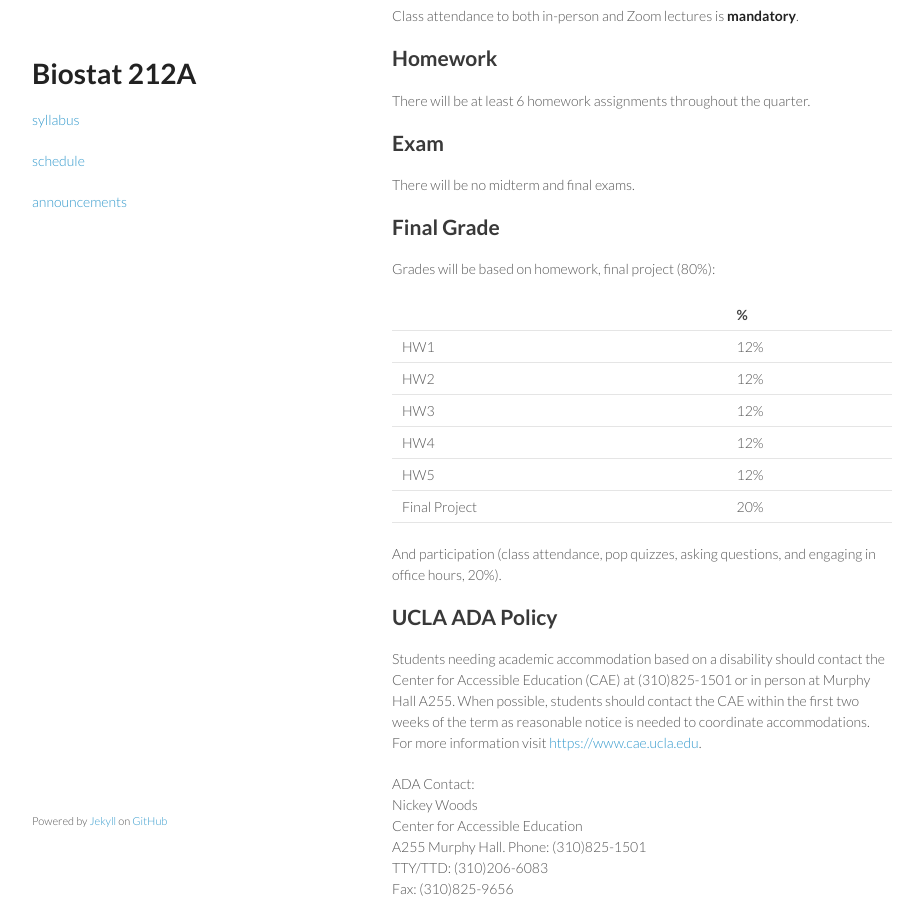
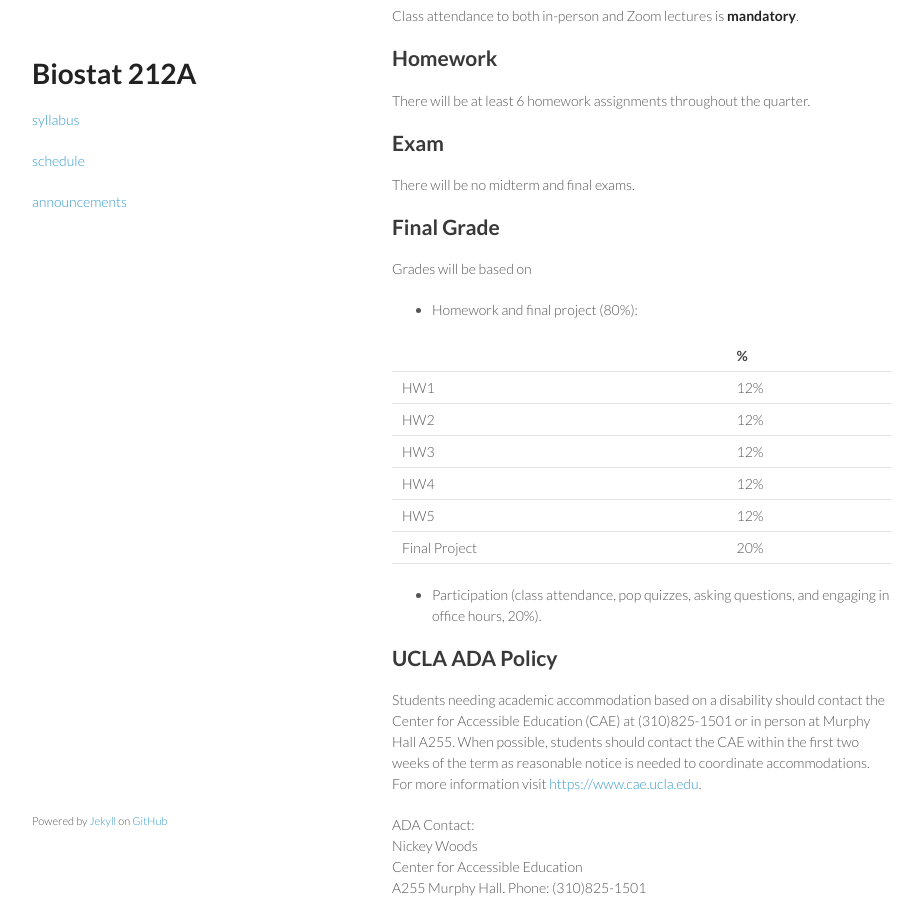
Before and after one commit to ucla-biostat-212a/2025winter, a Jekyll site: the page built from syllabus/syllabus.md, in a window 1280 px wide and 900 px high, scrolled down 1569 px. Shown: the whole window, without its empty margins (178-1101 px from the left). Built offline with Jekyll 4.4.1, drawn with Linux system fonts in a browser that asks for light colours; part of the change alters nothing that is shown.

```diff
--- a/syllabus/syllabus.md
+++ b/syllabus/syllabus.md
@@ -79,7 +79,9 @@ There will be no midterm and final exams.
 
 ## Final Grade
 
-Grades will be based on homework, final project (80%):
+Grades will be based on
+
+- Homework and final project (80%):
 
 |         | %          |
 |--------------|---------------|
@@ -90,7 +92,7 @@ Grades will be based on homework, final project (80%):
 | HW5  | 12% |
 | Final Project  | 20% |
 
-And participation (class attendance, pop quizzes, asking questions, and engaging in office hours, 20%).
+- Participation (class attendance, pop quizzes, asking questions, and engaging in office hours, 20%).
 
 ## UCLA ADA Policy
 
```
